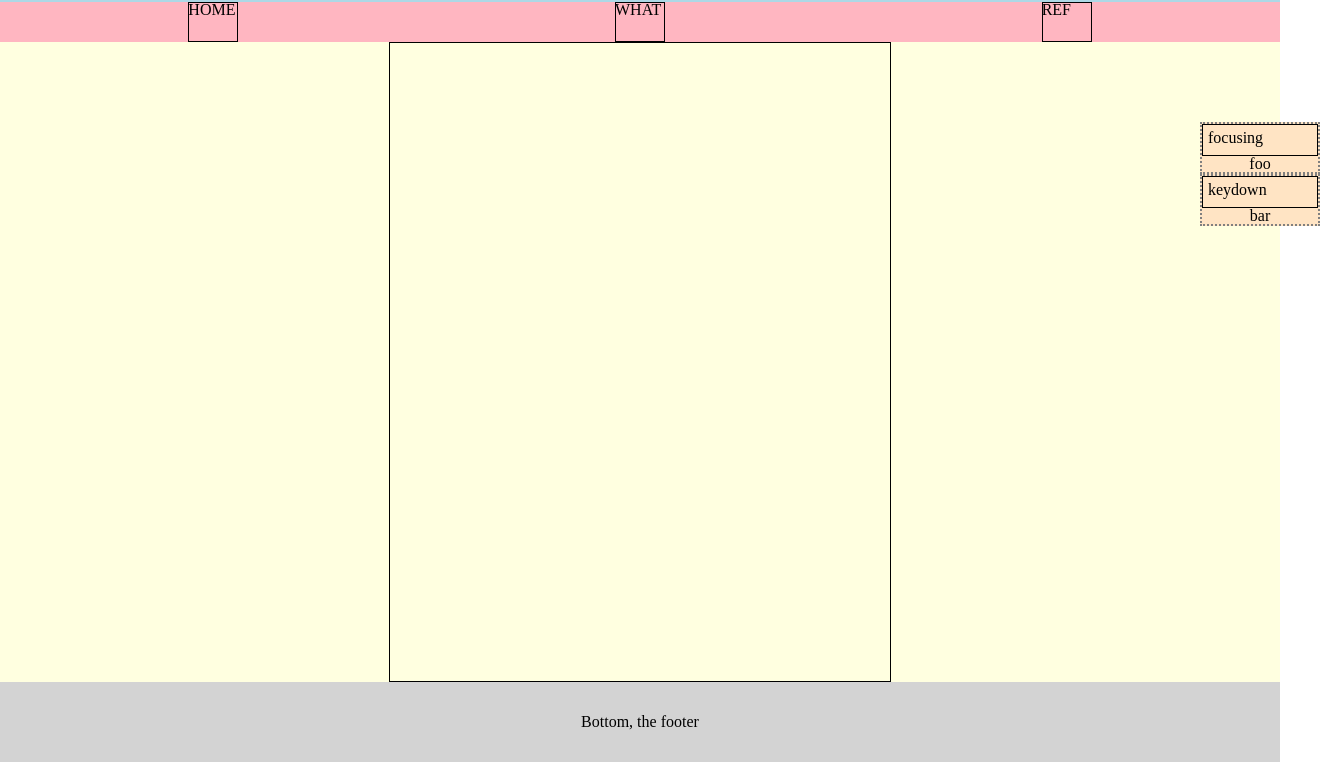
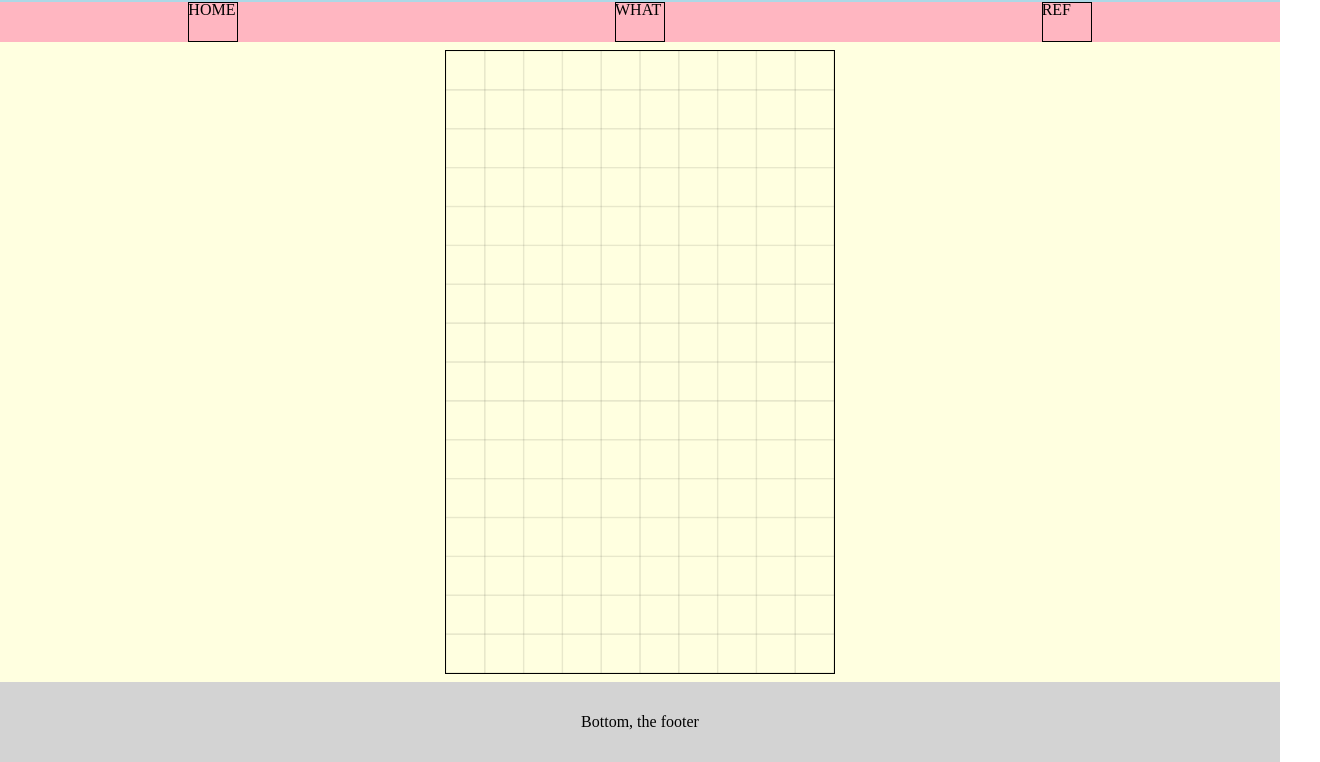
Before and after one commit to 93jpark/vanila_tetris, a plain HTML site: page index.html in a window 1280 px wide. Shown: the part 78-840 px from the top of the page, 1320 px wide, since content can reach past the window. Drawn offline with Linux system fonts and the light colour scheme.

Commit message:
setup backbode of  HTML & CSS

```diff
--- a/css/style.css
+++ b/css/style.css
@@ -46,9 +46,12 @@ footer * {
 }
 
 #monitor_area {
+    /* temporary hiden */
+    display: none;
+
     width: 15vh;
     position: absolute;
-    left: 150vh;
+    right: 25vh;
     top: 200px;
     background-color:bisque;
 
@@ -66,7 +69,7 @@ footer * {
     padding: 5px;
 }
 
-#focus_status, #keydown_status {
+#focus_status, #keydown_status, #res_status {
     display: flex;
     justify-content: center;
     align-items: center;
@@ -76,12 +79,11 @@ footer * {
 #playground_area {
     display: flex;
     justify-content: center;
-    border: 1.5px solid black;
-    margin: 0 auto;
-    min-width: 500px;
-
+    border: 0.5px solid black;
+    border-collapse: collapse;
+    margin: 1vh auto;
 }
 
 #playground {
-    width: 500px;
+
 }
--- a/index.html
+++ b/index.html
@@ -7,7 +7,13 @@
     <title>🎲 Vanilla Tetris 🎲</title>
     <link rel="stylesheet" href="./css/init.css">
     <link rel="stylesheet" href="./css/style.css">
-    <script defer src="./js/main.js"></script>
+
+    <script defer src="./js/view.js"></script>
+    <script defer src="./js/controller.js"></script>
+    <script defer src="./js/model.js"></script>
+
+
+
 </head>
 <body>
     <header>
@@ -27,7 +33,11 @@
             </div>
             <div class="monitor">
                 <span>keydown</span>
-                <div id="keydown_status">bar</div>
+                <div id="keydown_status">none</div>
+            </div>
+            <div class="monitor">
+                <span>resolution</span>
+                <div id="res_status"></div>
             </div>
         </div>
 
```
